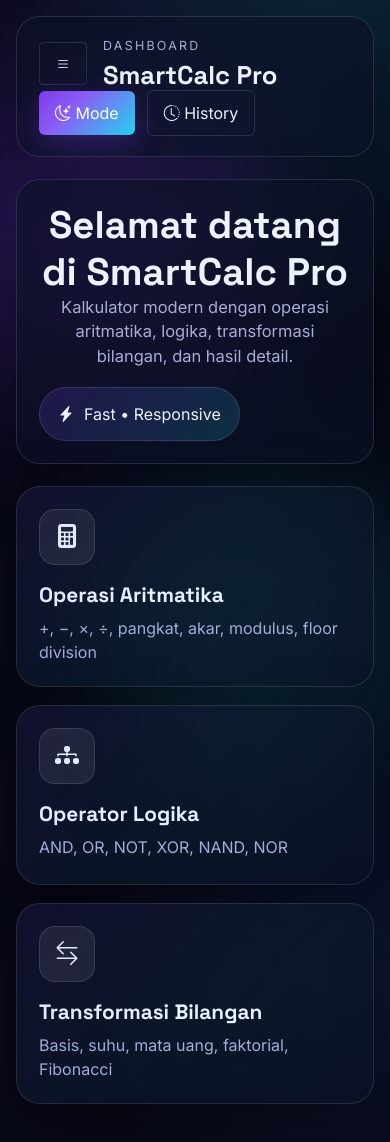
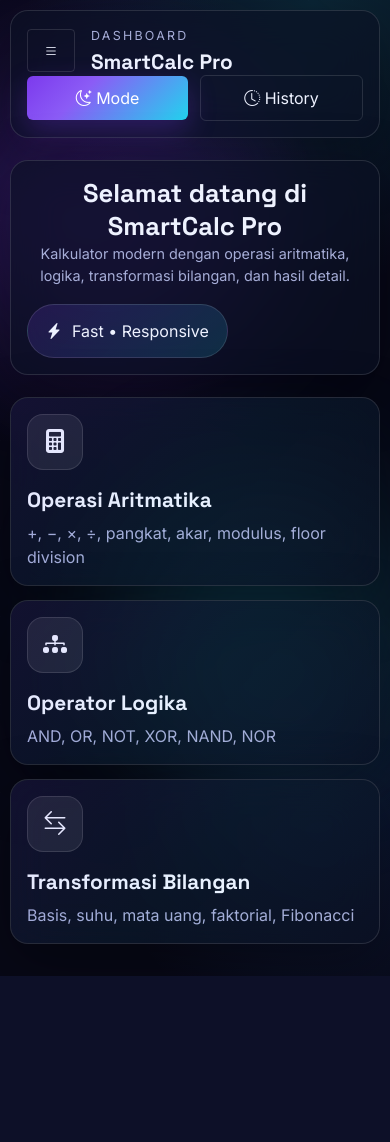
Before and after one commit to dodi397/Kalkulator-Canggih-1, a Flask app: page / in a window 390 px wide. After the commit the page ends 976 px from the top, so only its background shows below. Run offline with Flask 3, Linux system fonts and the light colour scheme.

Commit message:
Menambahkan responsive layout agar tampilan lebih nyaman di layar mobile dan tablet

```diff
--- a/static/css/style.css
+++ b/static/css/style.css
@@ -307,3 +307,56 @@ html[data-theme="light"] .form-select option{
     background-color: white;
     color: black;
 }
+
+@media (max-width: 768px){
+
+  .app-layout{
+    grid-template-columns: 1fr;
+    padding: 10px;
+    gap: 14px;
+  }
+
+  .topbar,
+  .hero,
+  .feature-card,
+  .form-panel,
+  .result-card,
+  .history-section{
+    padding: 16px;
+    border-radius: 18px;
+  }
+
+  .hero-copy h2{
+    font-size: 1.6rem;
+    line-height: 1.3;
+  }
+
+  .hero-copy p{
+    font-size: 0.9rem;
+  }
+
+  .feature-grid{
+    grid-template-columns: 1fr;
+    gap: 14px;
+  }
+
+  .feature-card{
+    min-height: auto;
+  }
+
+  .page-title{
+    font-size: 1.3rem;
+  }
+
+  .result-value{
+    font-size: 2rem;
+  }
+
+  .topbar-actions{
+    width: 100%;
+  }
+
+  .topbar-actions .btn{
+    flex: 1;
+  }
+}
```
